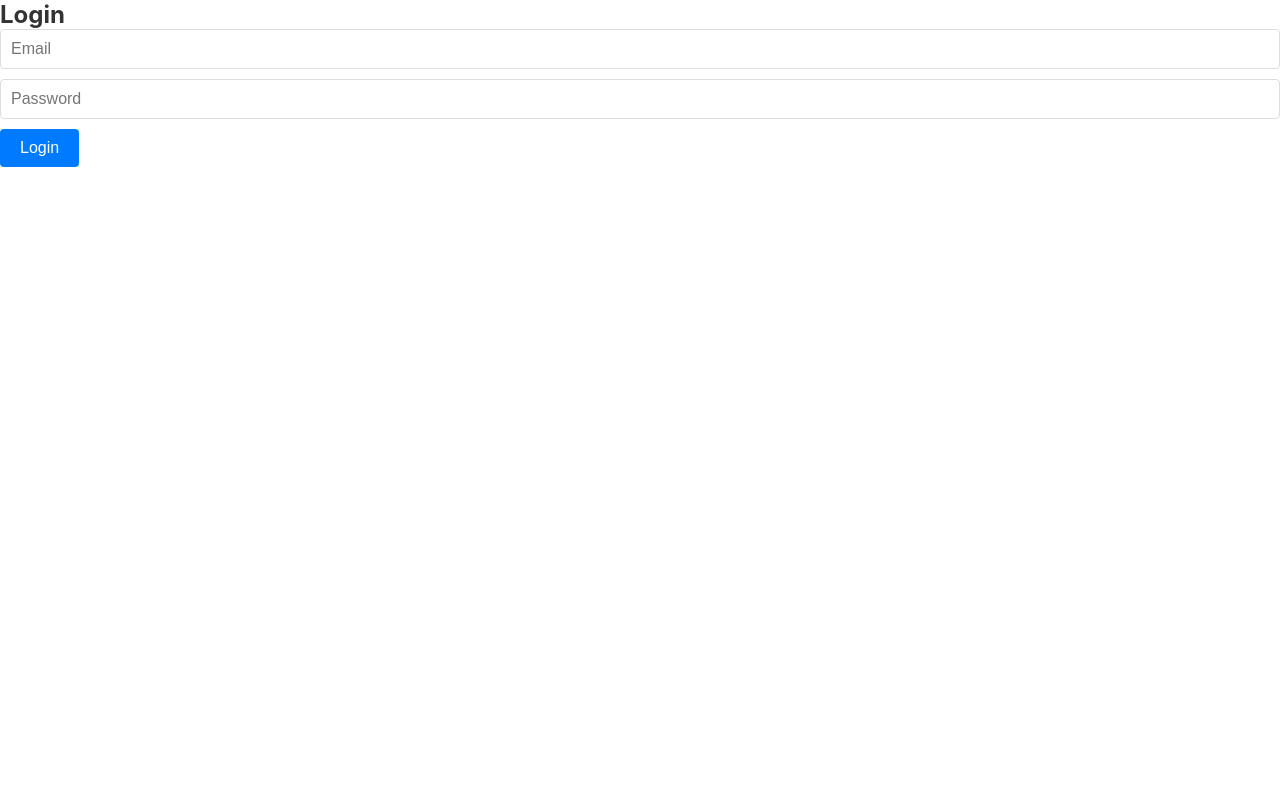
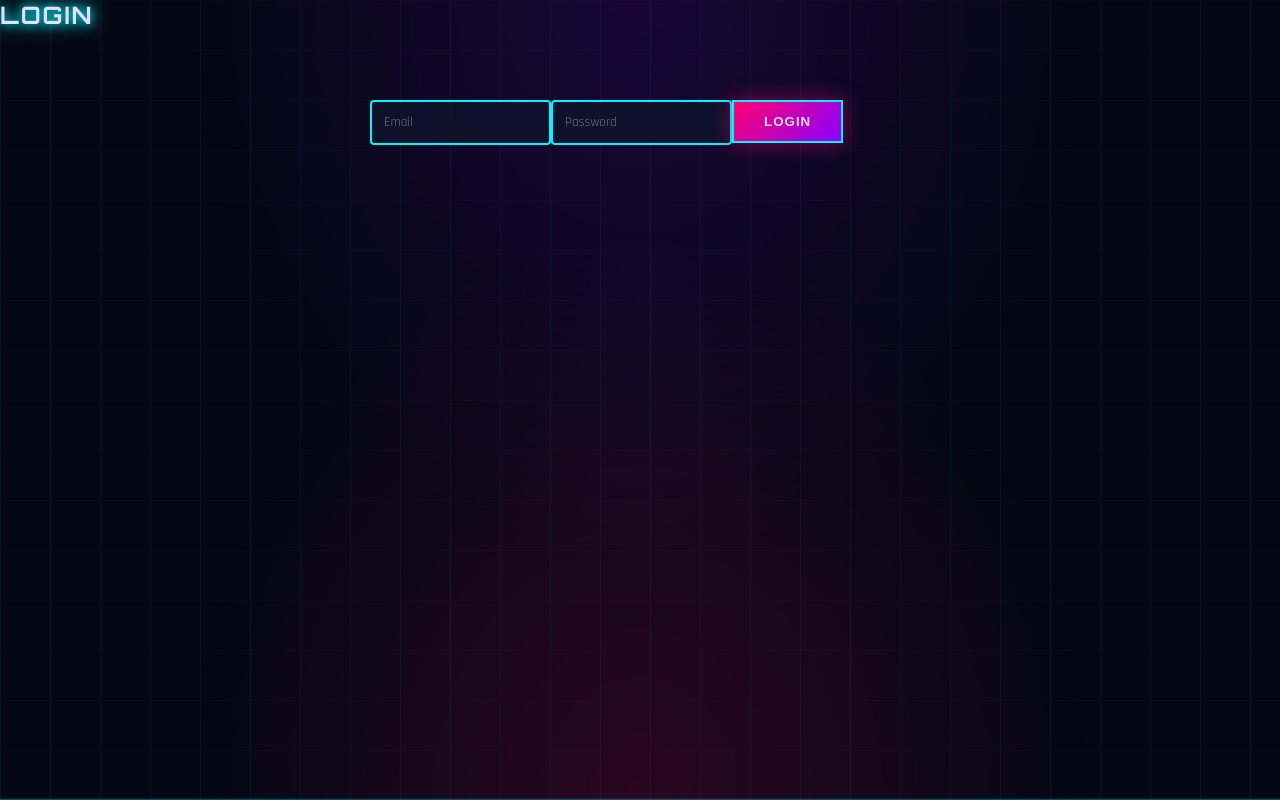
Before and after one commit to B3ANQ/OptiCV.AI, a React (Create React App) app in the folder OptiCV.AI/frontend/: page /login in a window 1280 px wide. Built offline with nearby package versions, Linux system fonts and the light colour scheme.

Commit message:
[UPD] frontend/ -> new style for the website. cyberpunk synthwave like theme

```diff
--- a/OptiCV.AI/frontend/public/index.html
+++ b/OptiCV.AI/frontend/public/index.html
@@ -12,6 +12,9 @@
     <link rel="apple-touch-icon" href="%PUBLIC_URL%/logo192.png" />
     <link rel="manifest" href="%PUBLIC_URL%/manifest.json" />
     <title>OptiCV.ai - CV Generator</title>
+    <link rel="preconnect" href="https://fonts.googleapis.com">
+    <link rel="preconnect" href="https://fonts.gstatic.com" crossorigin>
+    <link href="https://fonts.googleapis.com/css2?family=Orbitron:wght@400;700;900&family=Rajdhani:wght@400;600;700&display=swap" rel="stylesheet">
   </head>
   <body>
     <noscript>You need to enable JavaScript to run this app.</noscript>
--- a/OptiCV.AI/frontend/src/styles/App.css
+++ b/OptiCV.AI/frontend/src/styles/App.css
@@ -19,47 +19,138 @@ body {
   flex-direction: column;
 }
 
-.container {
-  max-width: 1200px;
-  margin: 0 auto;
-  padding: 20px;
+.App {
+  min-height: 100vh;
+  display: flex;
+  flex-direction: column;
 }
 
-button {
-  padding: 10px 20px;
-  background-color: #007bff;
-  color: white;
-  border: none;
-  border-radius: 4px;
-  cursor: pointer;
-  font-size: 16px;
+/* Header Styles */
+header {
+  background: rgba(10, 14, 39, 0.95);
+  border-bottom: 2px solid var(--neon-cyan);
+  box-shadow: 0 4px 20px rgba(0, 245, 255, 0.3);
+  backdrop-filter: blur(10px);
+  position: sticky;
+  top: 0;
+  z-index: 1000;
 }
 
-button:hover {
-  background-color: #0056b3;
+nav {
+  display: flex;
+  justify-content: space-between;
+  align-items: center;
+  padding: 20px 40px;
 }
 
-input, textarea {
-  padding: 10px;
-  border: 1px solid #ddd;
-  border-radius: 4px;
-  font-size: 16px;
-  width: 100%;
-  margin-bottom: 10px;
+.logo {
+  font-size: 28px;
+  font-weight: 900;
+  background: linear-gradient(135deg, var(--neon-pink), var(--neon-cyan));
+  -webkit-background-clip: text;
+  -webkit-text-fill-color: transparent;
+  text-shadow: none;
+  filter: drop-shadow(0 0 10px var(--neon-pink));
 }
 
-.error {
-  color: red;
-  margin: 10px 0;
+/* Footer Styles */
+footer {
+  background: rgba(5, 8, 20, 0.95);
+  border-top: 2px solid var(--neon-purple);
+  padding: 30px;
+  text-align: center;
+  margin-top: auto;
+  box-shadow: 0 -4px 20px rgba(139, 0, 255, 0.3);
+}
+
+/* Pricing Cards */
+.pricing-container {
+  display: grid;
+  grid-template-columns: repeat(auto-fit, minmax(300px, 1fr));
+  gap: 30px;
+  padding: 40px;
+}
+
+.pricing-card {
+  position: relative;
+  animation: float 3s ease-in-out infinite;
+}
+
+.pricing-card:nth-child(2) {
+  animation-delay: 0.5s;
+}
+
+.pricing-card:nth-child(3) {
+  animation-delay: 1s;
+}
+
+@keyframes float {
+  0%, 100% { transform: translateY(0px); }
+  50% { transform: translateY(-10px); }
+}
+
+/* Form Styles */
+form {
+  max-width: 600px;
+  margin: 40px auto;
+  padding: 30px;
 }
 
 .form-group {
-  margin-bottom: 15px;
-  text-align: left;
+  margin-bottom: 24px;
 }
 
-.form-group label {
+label {
   display: block;
-  margin-bottom: 5px;
-  font-weight: bold;
+  margin-bottom: 8px;
+  color: var(--neon-cyan);
+  font-weight: 600;
+  text-transform: uppercase;
+  font-size: 14px;
+  letter-spacing: 1px;
 }
+
+/* Dashboard */
+.dashboard {
+  padding: 40px;
+  max-width: 1200px;
+  margin: 0 auto;
+}
+
+.dashboard-card {
+  margin-bottom: 30px;
+}
+
+/* Glitch effect for titles */
+@keyframes glitch {
+  0% { transform: translate(0); }
+  20% { transform: translate(-2px, 2px); }
+  40% { transform: translate(-2px, -2px); }
+  60% { transform: translate(2px, 2px); }
+  80% { transform: translate(2px, -2px); }
+  100% { transform: translate(0); }
+}
+
+h1:hover {
+  animation: glitch 0.3s infinite;
+}
+
+/* Scanline effect */
+@keyframes scanline {
+  0% { transform: translateY(-100%); }
+  100% { transform: translateY(100vh); }
+}
+
+body::after {
+  content: '';
+  position: fixed;
+  top: 0;
+  left: 0;
+  width: 100%;
+  height: 3px;
+  background: linear-gradient(transparent, var(--neon-cyan), transparent);
+  animation: scanline 8s linear infinite;
+  pointer-events: none;
+  opacity: 0.3;
+  z-index: 9999;
+}
--- a/OptiCV.AI/frontend/src/styles/index.css
+++ b/OptiCV.AI/frontend/src/styles/index.css
@@ -1,89 +1,141 @@
-body {
-  margin: 0;
-  font-family: -apple-system, BlinkMacSystemFont, 'Segoe UI', 'Roboto', 'Oxygen',
-    'Ubuntu', 'Cantarell', 'Fira Sans', 'Droid Sans', 'Helvetica Neue',
-    sans-serif;
-  -webkit-font-smoothing: antialiased;
-  -moz-osx-font-smoothing: grayscale;
+:root {
+  /* Palette Cyberpunk Synthwave */
+  --neon-pink: #ff006e;
+  --neon-cyan: #00f5ff;
+  --neon-purple: #8b00ff;
+  --neon-yellow: #ffea00;
+  --dark-bg: #0a0e27;
+  --darker-bg: #050814;
+  --card-bg: rgba(15, 20, 45, 0.8);
+  --text-primary: #e0e0ff;
+  --text-secondary: #a0a0d0;
+  --grid-color: rgba(0, 245, 255, 0.1);
 }
 
-code {
-  font-family: source-code-pro, Menlo, Monaco, Consolas, 'Courier New',
-    monospace;
+* {
+  margin: 0;
+  padding: 0;
+  box-sizing: border-box;
 }
 
-#root {
-  min-height: 100vh;
+body {
+  font-family: 'Orbitron', 'Rajdhani', 'Roboto', sans-serif;
+  background: var(--darker-bg);
+  color: var(--text-primary);
+  background-image:
+    linear-gradient(rgba(139, 0, 255, 0.05) 1px, transparent 1px),
+    linear-gradient(90deg, rgba(0, 245, 255, 0.05) 1px, transparent 1px);
+  background-size: 50px 50px;
+  position: relative;
+  overflow-x: hidden;
+}
+
+body::before {
+  content: '';
+  position: fixed;
+  top: 0;
+  left: 0;
+  width: 100%;
+  height: 100%;
+  background: radial-gradient(ellipse at top, rgba(139, 0, 255, 0.15), transparent 50%),
+              radial-gradient(ellipse at bottom, rgba(255, 0, 110, 0.15), transparent 50%);
+  pointer-events: none;
+  z-index: -1;
 }
 
 h1, h2, h3, h4, h5, h6 {
-    color: #333;
+  font-weight: 700;
+  text-transform: uppercase;
+  letter-spacing: 2px;
+  text-shadow: 0 0 10px var(--neon-cyan), 0 0 20px var(--neon-cyan);
+}
+
+button, .btn {
+  background: linear-gradient(135deg, var(--neon-pink), var(--neon-purple));
+  border: 2px solid var(--neon-cyan);
+  color: var(--text-primary);
+  padding: 12px 30px;
+  font-weight: 600;
+  text-transform: uppercase;
+  letter-spacing: 1px;
+  cursor: pointer;
+  position: relative;
+  overflow: hidden;
+  transition: all 0.3s ease;
+  box-shadow: 0 0 20px rgba(255, 0, 110, 0.5);
+}
+
+button::before {
+  content: '';
+  position: absolute;
+  top: 0;
+  left: -100%;
+  width: 100%;
+  height: 100%;
+  background: linear-gradient(90deg, transparent, rgba(255, 255, 255, 0.3), transparent);
+  transition: left 0.5s;
+}
+
+button:hover::before {
+  left: 100%;
+}
+
+button:hover {
+  transform: translateY(-2px);
+  box-shadow: 0 0 30px rgba(0, 245, 255, 0.8), 0 0 60px rgba(255, 0, 110, 0.6);
+}
+
+input, textarea, select {
+  background: var(--card-bg);
+  border: 2px solid var(--neon-cyan);
+  color: var(--text-primary);
+  padding: 12px;
+  border-radius: 4px;
+  font-family: 'Rajdhani', sans-serif;
+  transition: all 0.3s ease;
+}
+
+input:focus, textarea:focus, select:focus {
+  outline: none;
+  border-color: var(--neon-pink);
+  box-shadow: 0 0 15px rgba(255, 0, 110, 0.5);
 }
 
 a {
-    text-decoration: none;
-    color: #007bff;
+  color: var(--neon-cyan);
+  text-decoration: none;
+  transition: all 0.3s ease;
 }
 
 a:hover {
-    text-decoration: underline;
-}
-
-.container {
-    width: 80%;
-    margin: auto;
-    overflow: hidden;
-}
-
-.header {
-    background: #35424a;
-    color: #ffffff;
-    padding: 10px 0;
-    text-align: center;
-}
-
-.footer {
-    background: #35424a;
-    color: #ffffff;
-    text-align: center;
-    padding: 10px 0;
-    position: relative;
-    bottom: 0;
-    width: 100%;
-}
-
-.button {
-    display: inline-block;
-    font-size: 16px;
-    color: #ffffff;
-    background: #007bff;
-    padding: 10px 20px;
-    border: none;
-    border-radius: 5px;
-    cursor: pointer;
-}
-
-.button:hover {
-    background: #0056b3;
+  color: var(--neon-pink);
+  text-shadow: 0 0 10px var(--neon-pink);
 }
 
 .card {
-    background: #ffffff;
-    border: 1px solid #dddddd;
-    border-radius: 5px;
-    padding: 20px;
-    margin: 20px 0;
+  background: var(--card-bg);
+  border: 2px solid var(--neon-purple);
+  border-radius: 8px;
+  padding: 24px;
+  backdrop-filter: blur(10px);
+  box-shadow: 0 8px 32px rgba(139, 0, 255, 0.3);
+  position: relative;
 }
 
-.input-field {
-    width: 100%;
-    padding: 10px;
-    margin: 10px 0;
-    border: 1px solid #cccccc;
-    border-radius: 5px;
+.card::before {
+  content: '';
+  position: absolute;
+  top: -2px;
+  left: -2px;
+  right: -2px;
+  bottom: -2px;
+  background: linear-gradient(45deg, var(--neon-pink), var(--neon-cyan), var(--neon-purple));
+  border-radius: 8px;
+  z-index: -1;
+  opacity: 0;
+  transition: opacity 0.3s ease;
 }
 
-.error {
-    color: red;
-    font-size: 14px;
+.card:hover::before {
+  opacity: 0.5;
 }
```
